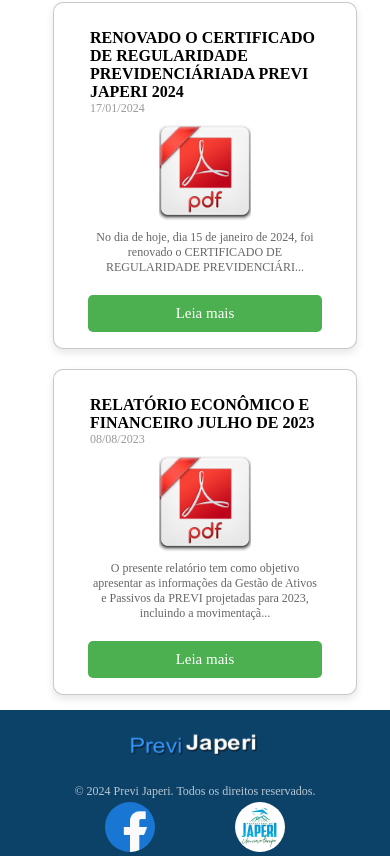
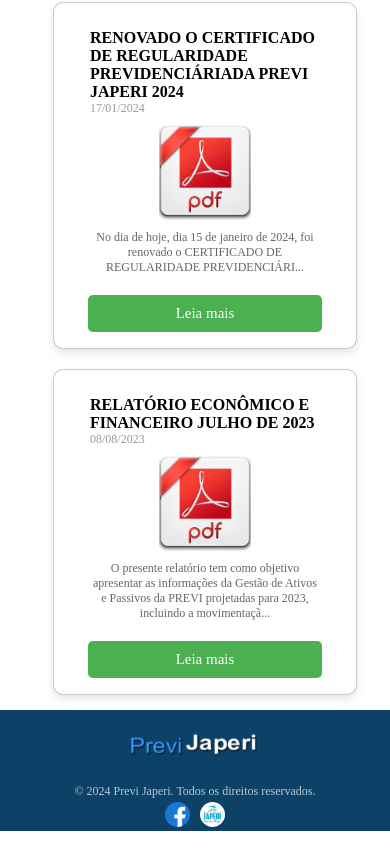
Before and after one commit to finotty/Previ-react, a Next.js app: page / in a window 390 px wide. Shown: the part 1081-1937 px from the top of the page. After the commit the page ends 1912 px from the top, so only its background shows below. Built offline with nearby package versions, Linux system fonts and the light colour scheme.

Commit message:
ajustes em responsividade

```diff
--- a/src/app/components/footer/styles.module.scss
+++ b/src/app/components/footer/styles.module.scss
@@ -25,10 +25,18 @@
     display: flex;
     align-items: center;
     justify-content: space-between;
+    @media (max-width: 768px) {
+      justify-content: center;
+     }
 
   }
   .imgJaperi{
     border-radius: 30px;
+    @media (max-width: 768px) {
+      width: 25px;
+      height: 25px;
+      margin-left: 10px;
+     }
   }
   .imgFB{
     border-radius: 30px;
@@ -37,6 +45,10 @@
         transform: scale(1.1);
 
       }
+      @media (max-width: 768px) {
+       width: 25px;
+       height: 25px;
+      }
   }
 
   .copyright {
--- a/src/app/page.module.scss
+++ b/src/app/page.module.scss
@@ -75,6 +75,13 @@
 
     @media (max-width: 768px) {
       width: 20%;
+      font-size: 12px;
+    }
+    @media (max-width: 1366px) {
+      //width: 20%;
+      //width: 10%;
+
+      font-size: 12px;
     }
 
     @media (max-width: 480px) {
@@ -89,6 +96,10 @@
     display: flex;
     justify-content: end;
 
+    @media (max-width: 1366px) {
+      width: 70%;
+    }
+
     @media (max-width: 768px) {
       width: 90%;
       justify-content: center;
```
